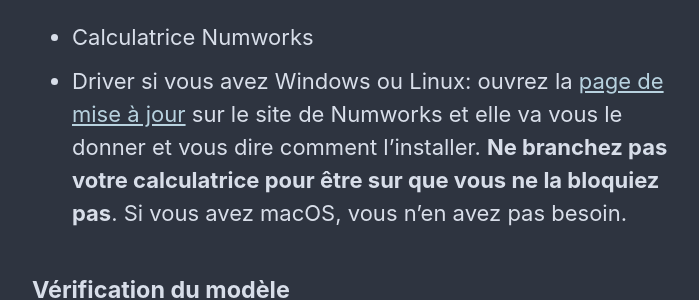
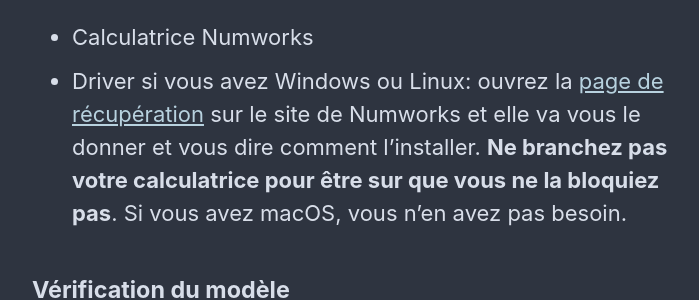
Before and after one commit to Omega-Numworks/Omega-Guide, a Jekyll site: the page built from _pages/fr_FR/get-started.md, in a window 1280 px wide and 900 px high, scrolled down 1481 px. Shown: the part 192-492 px from the top of the window, without its empty margins (290-989 px from the left). Built offline with Jekyll 4.4.1, drawn with Linux system fonts in a browser that asks for light colours; comment, search, counter and statistics services are not loaded.

Commit message:
Replace Update Link with Rescue link for driver

```diff
--- a/_pages/fr_FR/get-started.md
+++ b/_pages/fr_FR/get-started.md
@@ -22,7 +22,7 @@
 #### Préréquis
 
 - Calculatrice Numworks
-- Driver si vous avez Windows ou Linux: ouvrez la [page de mise à jour](https://numworks.com/update) sur le site de Numworks et elle va vous le donner et vous dire comment l'installer. **Ne branchez pas votre calculatrice pour être sur que vous ne la bloquiez pas**. Si vous avez macOS, vous n'en avez pas besoin.
+- Driver si vous avez Windows ou Linux: ouvrez la [page de récupération](https://numworks.com/rescue) sur le site de Numworks et elle va vous le donner et vous dire comment l'installer. **Ne branchez pas votre calculatrice pour être sur que vous ne la bloquiez pas**. Si vous avez macOS, vous n'en avez pas besoin.
 
 #### Vérification du modèle
 
```
